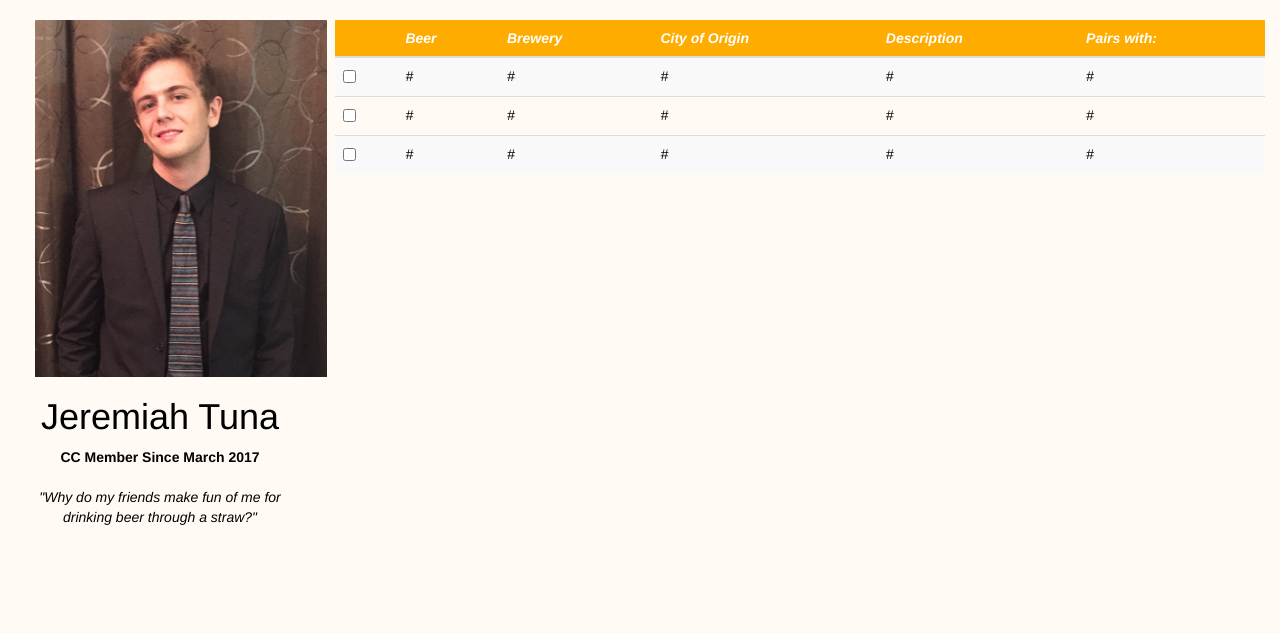
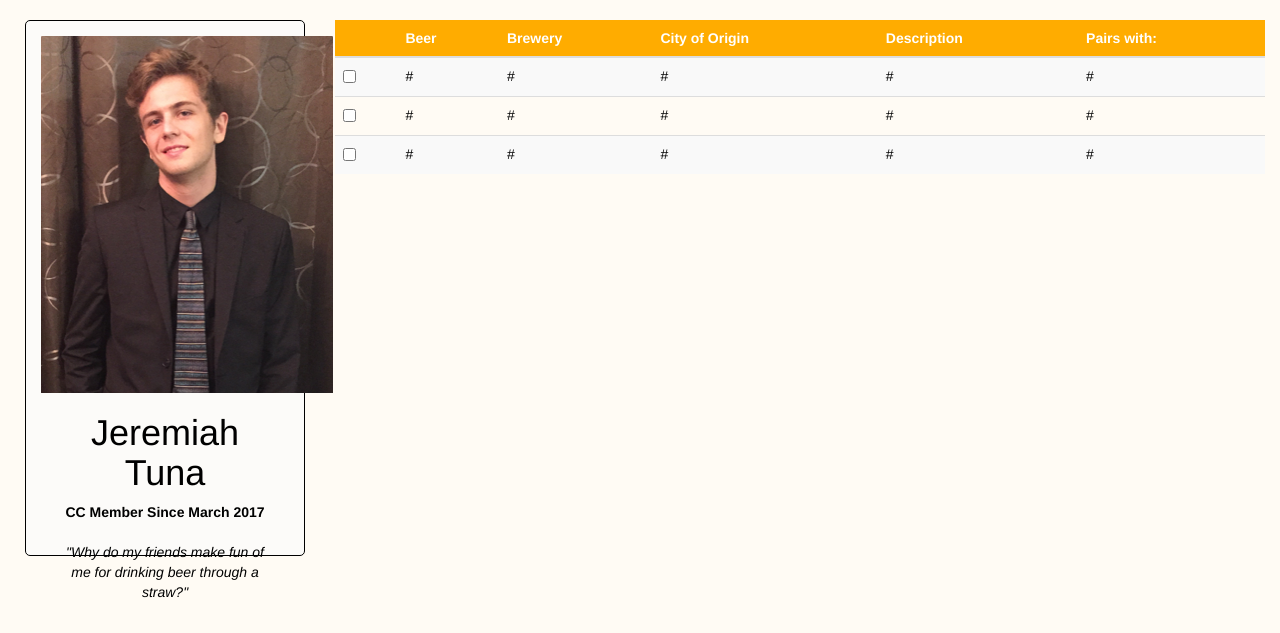
Before and after one commit to Jeffb3518/CraftCooler, a PHP site: page /public/profile.html in a window 1280 px wide. Shown: the part 167-800 px from the top of the page. Run offline with PHP 8.4, Linux system fonts and the light colour scheme; some libraries are stand-ins or nearby versions.

Commit message:
mid class

```diff
--- a/public/css/style.css
+++ b/public/css/style.css
@@ -47,6 +47,13 @@ body {
 
 #main-bio {
     color: black;
+    border:1px solid black;
+    border-radius: 5px;
+    padding: 15px;
+    background-color:   #fcfbf9;
+    background-clip: inherit;
+    margin-left: 10px;
+    padding-bottom: 162px
 }
 
 #beer-table {
--- a/public/login.html
+++ b/public/login.html
@@ -12,6 +12,7 @@
     <link href="https://fonts.googleapis.com/css?family=Quicksand" rel="stylesheet">
     <script src="https://ajax.googleapis.com/ajax/libs/jquery/1.12.4/jquery.min.js"></script>
     <script src="https://maxcdn.bootstrapcdn.com/bootstrap/3.3.7/js/bootstrap.min.js"></script>
+    <script src="./js/frontEndData.js"></script>
 
 </head>
 <style>
--- a/public/profile.html
+++ b/public/profile.html
@@ -177,14 +177,16 @@
 </nav>
 
 <!--Profile info-->
-    <div class="container col-md-3" id="main-bio">
-        <img src="./images/profile1.png" class="img" alt="#" width="292" height="357" style="margin-left: 20px;">
+    <div class="container col-md-3" >
+        <div id="main-bio">
+            <img src="./images/profile1.png" class="img" alt="#" width="292" height="357">
             <div class="container col-md-12" id="bio-info">
-            <h1>Jeremiah Tuna</h1>
+                <h1>Jeremiah Tuna</h1>
                 <b>CC Member Since March 2017</b>
                 <br><br>
-                <i>"Why do my friends make fun of me for drinking beer through a straw?"</1>
+                <i>"Why do my friends make fun of me for drinking beer through a straw?"</i>
             </div>
+        </div>
     </div>
 
 
```
